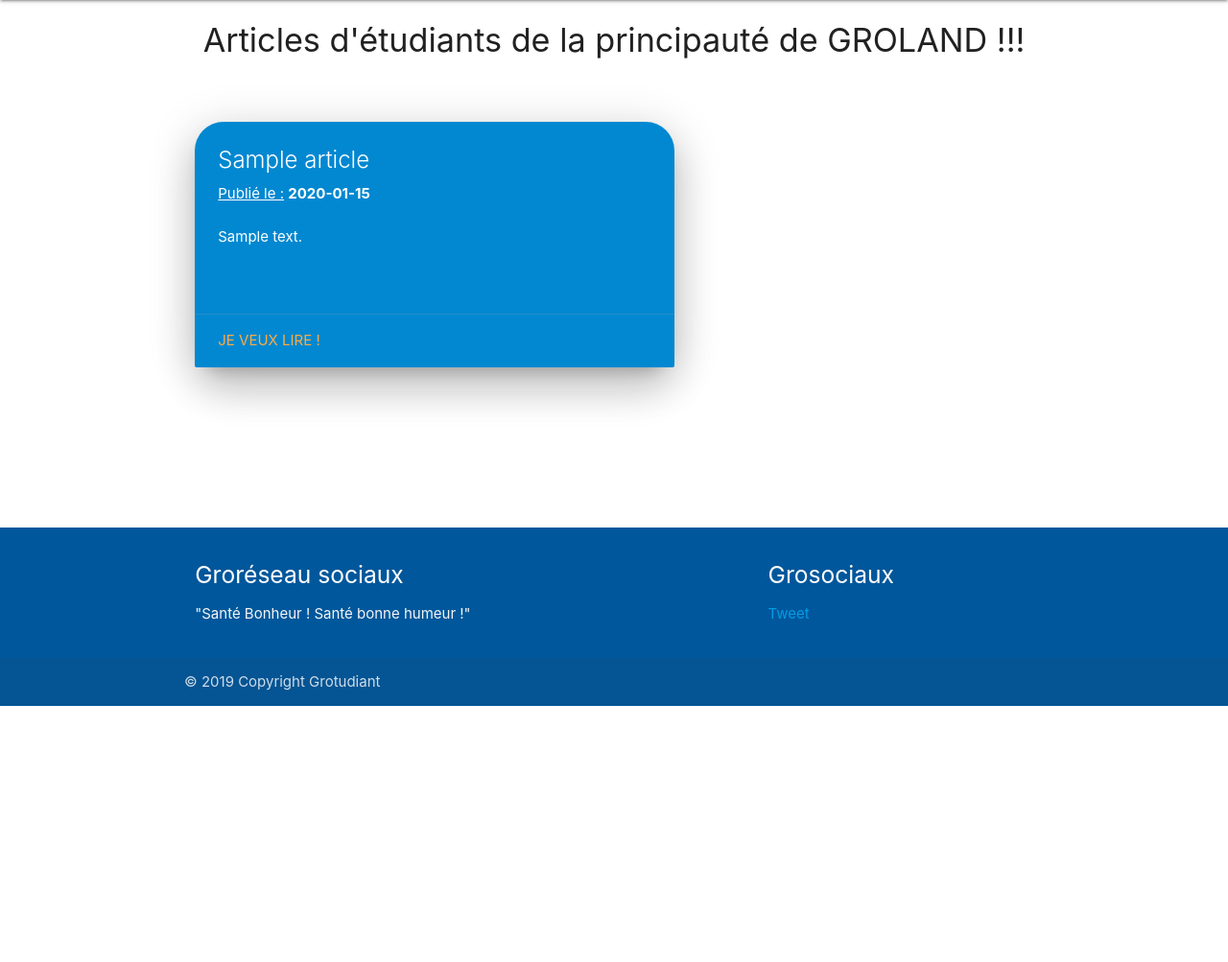
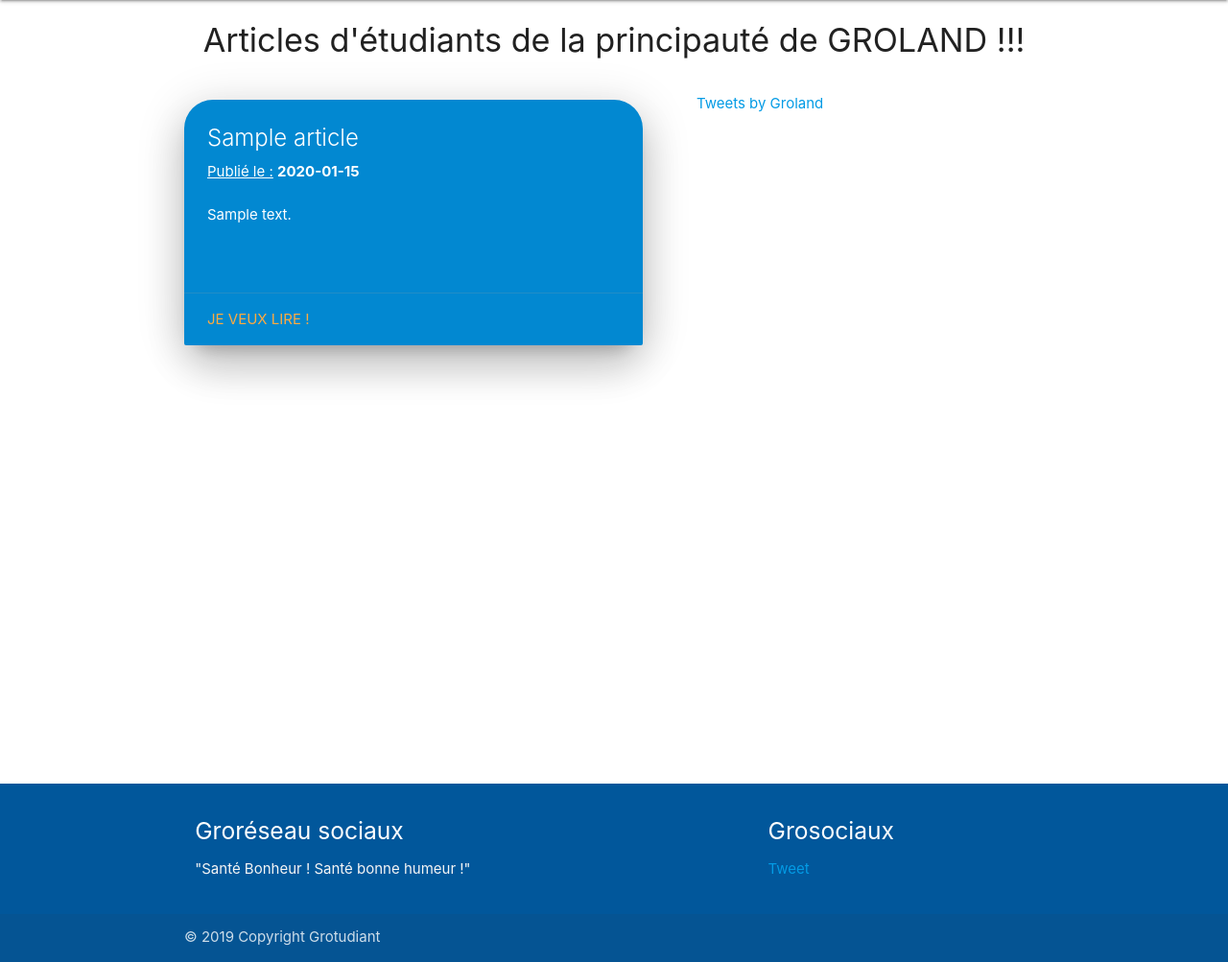
Before and after one commit to CedricDurand/grotudiant, a Symfony app: template templates/blog/index.html.twig in a window 1280 px wide. Shown: the part 64-1067 px from the top of the page at 96% size. Before the commit the page ends 800 px from the top, so only its background shows below. Run offline with Twig, Linux system fonts and the light colour scheme; the template is opened without the code that fills it: most values are stand-ins (such as "Sample title", 1, 10 or a date in 2020); some libraries are stand-ins or nearby versions.

Commit message:
Ajout fil twitter

```diff
--- a/public/css/card.css
+++ b/public/css/card.css
@@ -1,9 +1,22 @@
 .card{
   border-radius: 30px;
+  margin-right: 3em;
+  margin-bottom: 2em;
 }
 
 .card-action{
   margin-top: 3em;
   border-radius: 30px;
-  background-color: orange;
 }
+
+
+.twitter {
+    position: sticky;
+    top: 0;
+    height: 32px;
+    padding: 4px;
+    min-width: 200px;
+    height:700px;
+    top: -.3em;
+    z-index: 10000;
+}
--- a/src/Controller/BlogController.php
+++ b/src/Controller/BlogController.php
@@ -16,7 +16,7 @@ class BlogController extends AbstractController
     {
 
       $entityManager = $this->getDoctrine()->getRepository(Post::class);
-      $articles = $entityManager->findAll();
+      $articles = $entityManager->findBy(array(), array('published' => 'DESC'));
 
 
       return $this->render('blog/index.html.twig', [
--- a/templates/admin/admin.html.twig
+++ b/templates/admin/admin.html.twig
@@ -6,7 +6,7 @@
 
 {% block title %}Administration{% endblock %}
 
-{% block main %}
+{% block content %}
 <section>
   <h2 id="center"><i>Gérez vos articles !</i></h2>
   {% if articles %}
--- a/templates/base.html.twig
+++ b/templates/base.html.twig
@@ -32,13 +32,9 @@
           {% block content %}{% endblock %}
           {% block getPost %}{% endblock %}
 
-
           <!-- Pour que le footer soit fixé en bas (voir css) -->
-          {% block main %}
-            <main></main>
-
+          <main></main>
             <!-- back to TOP ! -->
-          {% endblock %}
           <div class="fixed-action-btn">
             <a id="back-to-top" class="btn-floating btn-large blue scale-transition">
               <i class="large material-icons">keyboard_arrow_up</i>
--- a/templates/blog/index.html.twig
+++ b/templates/blog/index.html.twig
@@ -5,13 +5,15 @@
 {% endblock %}
 
 {% block pageTitle %}
-<center><h4>Articles d'étudiants de la principauté de GROLAND !!!</h4></center><br><br>
+<center><h4>Articles d'étudiants de la principauté de GROLAND !!!</h4></center><br>
+{% endblock %}
+{% block content %}
 {% if articles %}
 <div class="container">
-
+  <div class="row">
+      <div class="col s6 m6 l7">
   {% for article in articles %}
-  <div class="row">
-      <div class="col s12 m6 l7">
+        <div class="row">
           <div class="card headline light-blue darken-2 z-depth-5">
             <div class="card-content white-text">
               <span class="card-title">{{ article.titre }}</span>
@@ -23,11 +25,16 @@
             </div>
           </div>
         </div>
+  {% endfor %}
       </div>
-  {% endfor %}
+      <div class="twitter col s5 m5">
+                <a class="twitter-timeline" data-lang="fr" data-width="400" data-height="700" data-theme="dark" data-link-color="#01579b" href="https://twitter.com/Groland?ref_src=twsrc%5Etfw">Tweets by Groland</a> <script async src="https://platform.twitter.com/widgets.js" charset="utf-8"></script>
+      </div>
+    </div>
 </div>
+
 {% endif %}
-
+{% endblock %}
 
 
 {% block javascripts %}
@@ -35,4 +42,3 @@
   ScrollReveal().reveal('.headline', { delay: 250, easing: 'ease-in', distance: '50px'});
 </script>
 {% endblock %}
-{% endblock %}
```
Also changed, not shown: 2 other files.
